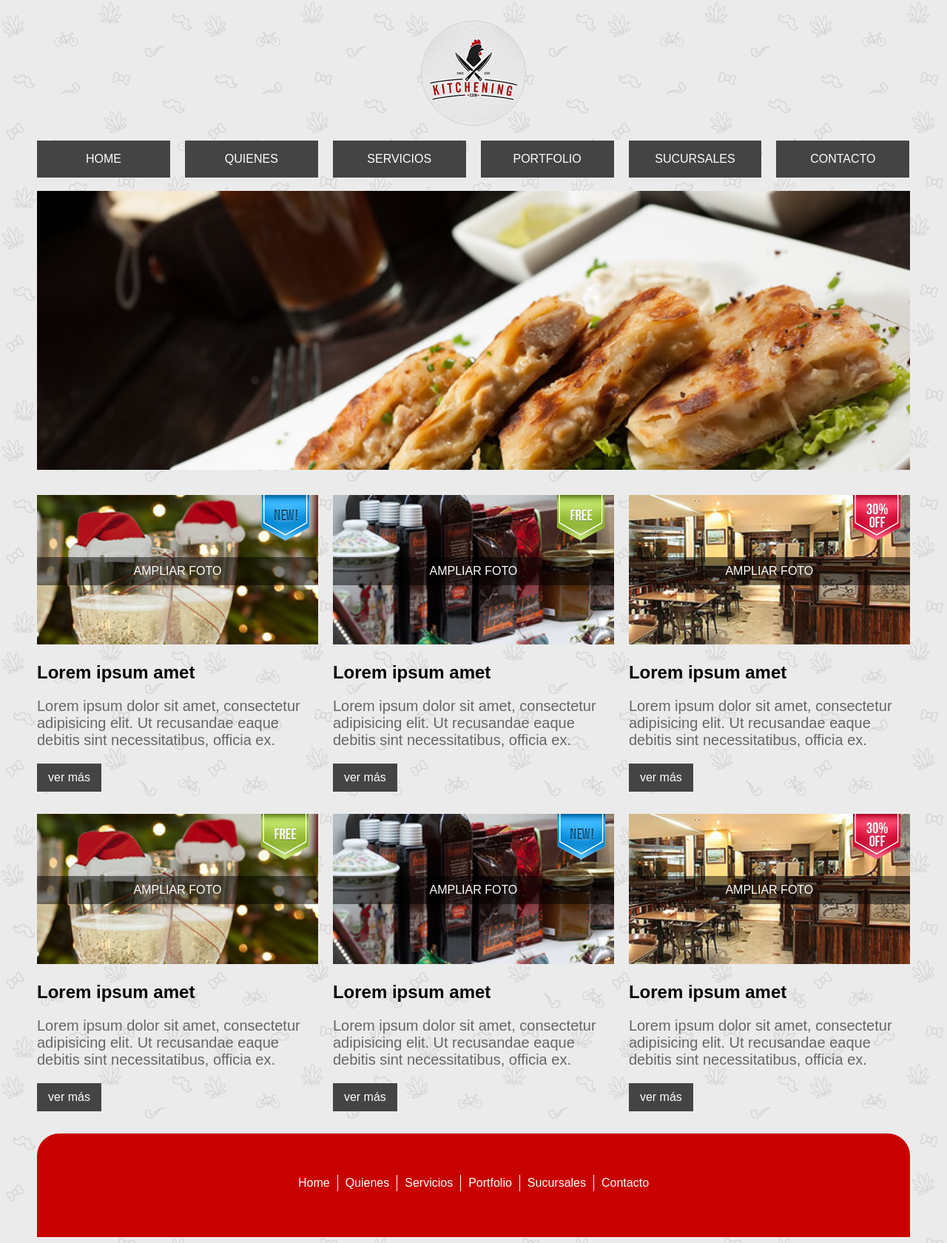
After one commit to Gise01/Practicas, a PHP site: page /Kitchening_Resuelto/kitchening-resuleto/html/index.php in a window 1280 px wide. The commit adds this page. Shown: the whole page at 74% size. Run offline with PHP 8.4, Linux system fonts and the light colour scheme.

Commit message:
actualizando

```diff
--- /dev/null
+++ b/Practica-26-4/Kitchening_Resuelto/kitchening-resuleto/html/index.php
@@ -0,0 +1,116 @@
+<!DOCTYPE html>
+<html>
+	<head>
+		<meta charset="utf-8">
+		<meta name="viewport" content="width=device-width, initial-scale=1.0">
+		<link rel="stylesheet" href="css/font-awesome.min.css">
+		<link rel="stylesheet" href="css/styles.css">
+		<title>Responsive Web Design</title>
+	</head>
+	<body>
+
+	<div class="container">
+
+		<!-- cabecera -->
+		<header class="main-header">
+			<img src="images/logo.jpg" alt="logotipo" class="logo">
+
+			<a href="#" class="toggle-nav">
+				<span class="fa fa-bars"></span>
+			</a>
+
+			<nav class="main-nav">
+				<ul>
+					<li><a href="#">home</a></li>
+					<li><a href="#">quienes</a></li>
+					<li><a href="#">servicios</a></li>
+					<li><a href="#">portfolio</a></li>
+					<li><a href="#">sucursales</a></li>
+					<li><a href="#">contacto</a></li>
+				</ul>
+			</nav>
+		</header>
+
+		<!-- banner -->
+		<section class="banner">
+			<img src="images/img-banner.jpg" alt="banner">
+		</section>
+
+		<!-- productos -->
+		<section class="vip-products">
+			<article class="product">
+				<div class="photo-container">
+					<img class="photo" src="images/img-pdto-1.jpg" alt="pdto 01">
+					<img class="special" src="images/img-nuevo.png" alt="plato nuevo">
+					<a class="zoom" href="#">Ampliar foto</a>
+				</div>
+				<h2>Lorem ipsum amet</h2>
+				<p>Lorem ipsum dolor sit amet, consectetur adipisicing elit. Ut recusandae eaque debitis sint necessitatibus, officia ex.</p>
+				<a class="more" href="#">ver más</a>
+			</article>
+			<article class="product">
+				<div class="photo-container">
+					<img class="photo" src="images/img-pdto-2.jpg" alt="pdto 02">
+					<img class="special" src="images/img-gratis.png" alt="gratis más de 3">
+					<a class="zoom" href="#">Ampliar foto</a>
+				</div>
+				<h2>Lorem ipsum amet</h2>
+				<p>Lorem ipsum dolor sit amet, consectetur adipisicing elit. Ut recusandae eaque debitis sint necessitatibus, officia ex.</p>
+				<a class="more" href="#">ver más</a>
+			</article>
+			<article class="product">
+				<div class="photo-container">
+					<img class="photo" src="images/img-pdto-3.jpg" alt="pdto 03">
+					<img class="special" src="images/img-descuento.png" alt="descuento efectivo">
+					<a class="zoom" href="#">Ampliar foto</a>
+				</div>
+				<h2>Lorem ipsum amet</h2>
+				<p>Lorem ipsum dolor sit amet, consectetur adipisicing elit. Ut recusandae eaque debitis sint necessitatibus, officia ex.</p>
+				<a class="more" href="#">ver más</a>
+			</article>
+			<article class="product">
+				<div class="photo-container">
+					<img class="photo" src="images/img-pdto-1.jpg" alt="pdto 01">
+					<img class="special" src="images/img-gratis.png" alt="gratis más de 3">
+					<a class="zoom" href="#">Ampliar foto</a>
+				</div>
+				<h2>Lorem ipsum amet</h2>
+				<p>Lorem ipsum dolor sit amet, consectetur adipisicing elit. Ut recusandae eaque debitis sint necessitatibus, officia ex.</p>
+				<a class="more" href="#">ver más</a>
+			</article>
+			<article class="product">
+				<div class="photo-container">
+					<img class="photo" src="images/img-pdto-2.jpg" alt="pdto 02">
+					<img class="special" src="images/img-nuevo.png" alt="plato nuevo">
+					<a class="zoom" href="#">Ampliar foto</a>
+				</div>
+				<h2>Lorem ipsum amet</h2>
+				<p>Lorem ipsum dolor sit amet, consectetur adipisicing elit. Ut recusandae eaque debitis sint necessitatibus, officia ex.</p>
+				<a class="more" href="#">ver más</a>
+			</article>
+			<article class="product">
+				<div class="photo-container">
+					<img class="photo" src="images/img-pdto-3.jpg" alt="pdto 03">
+					<img class="special" src="images/img-descuento.png" alt="descuento efectivo">
+					<a class="zoom" href="#">Ampliar foto</a>
+				</div>
+				<h2>Lorem ipsum amet</h2>
+				<p>Lorem ipsum dolor sit amet, consectetur adipisicing elit. Ut recusandae eaque debitis sint necessitatibus, officia ex.</p>
+				<a class="more" href="#">ver más</a>
+			</article>
+		</section>
+
+		<footer class="main-footer">
+			<ul>
+				<li><a href="#">home</a></li>
+				<li><a href="#">quienes</a></li>
+				<li><a href="#">servicios</a></li>
+				<li><a href="#">portfolio</a></li>
+				<li><a href="#">sucursales</a></li>
+				<li><a href="#">contacto</a></li>
+			</ul>
+		</footer>
+	</div>
+
+	</body>
+</html>
--- a/Practica-26-4/embed.php
+++ b/Practica-26-4/embed.php
@@ -38,7 +38,7 @@ $sitios = [
     <h3>Algunos sitios interesantes:</h3>
     <ul>
       <li>
-        <a href="https://google.com">xx </a>
+        <a href="https://google.com"><?php foreach($sitio as $valor) </a>
       </li>
     </ul>
   </body>
```
